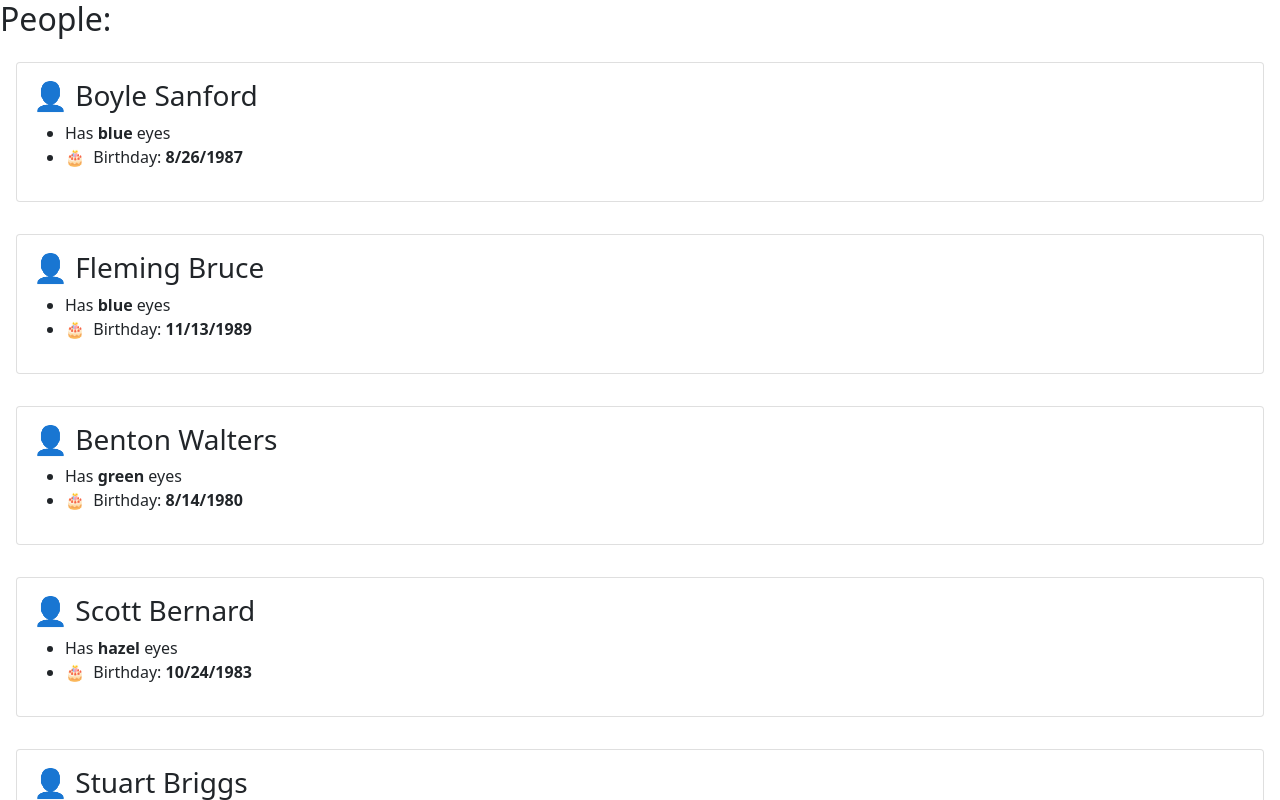
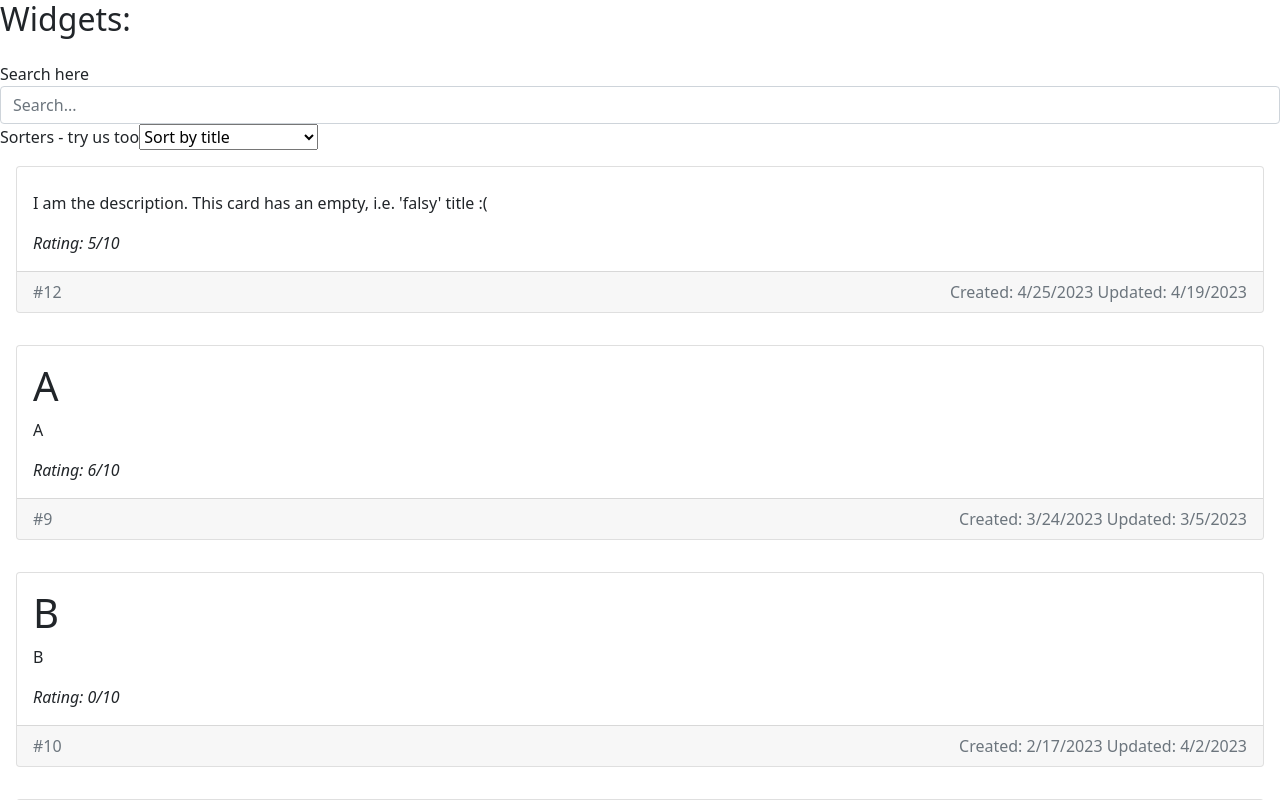
Before and after one commit to bdushimi/typescript-projects, a React (Create React App) app in the folder generic-search-sort-filter/: page / in a window 1280 px wide. Shown: the top 800 px of the page. Built offline with nearby package versions, Linux system fonts and the light colour scheme.

Commit message:
Uses renderers on the UI

```diff
--- a/generic-search-sort-filter/src/App.tsx
+++ b/generic-search-sort-filter/src/App.tsx
@@ -12,75 +12,58 @@
 import {PersonRenderer} from './components/renderers/PersonRenderer';
 
 function App() {
-  const [query, setQuery] = useState('');
   const [widgetSortProperty, setWidgetSortProperty] = useState<
     ISortProperty<IWidget>
   >({property: 'title'});
+
+  const [widgetSearchQuery, setWidgetSearchQuery] = useState('');
+
   const [personSortProperty, setPersonSortProperty] = useState<
     ISortProperty<IPerson>
   >({property: 'firstName'});
+
+  const [personSearchQuery, setPersonSearchQuery] = useState('');
+
   return (
     <>
-      {/* <SearchInput setSearchQuery={setQuery} />
-      <h2>Widgets: </h2>
-      {widgets
-        .filter(widget =>
-          genericSearch(widget, ['title', 'description'], query, false)
-        )
-        .map(widget => (
-          <h3 key={widget.id}>{widget.title}</h3>
-        ))}
-      <h2>People: </h2>
-      {people
-        .filter(person =>
-          genericSearch(
-            person,
-            ['firstName', 'lastName', 'eyeColor'],
-            query,
-            false
-          )
-        )
-        .map((person, index) => (
-          <h3 key={index}>
-            {person.firstName} {person.lastName}
-          </h3>
-        ))} */}
-
-      {/* <br></br>
-      <h1>Sorting</h1>
       <h2>Widgets:</h2>
+      <SearchInput setSearchQuery={setWidgetSearchQuery} />
       <Sorters
         setSortProperty={property => setWidgetSortProperty({property})}
         object={widgets[0]}
       />
       {widgets
+        .filter(widget =>
+          genericSearch(
+            widget,
+            ['title', 'description'],
+            widgetSearchQuery,
+            false
+          )
+        )
         .sort((a, b) => genericSort(a, b, widgetSortProperty.property))
         .map(widget => {
-          return <h3>{widget.title}</h3>;
+          return <WidgetRenderer key={widget.id} {...widget} />;
         })}
       <h2>People:</h2>
+      <SearchInput setSearchQuery={setPersonSearchQuery} />
       <Sorters
         setSortProperty={property => setPersonSortProperty({property})}
         object={people[0]}
       />
       {people
+        .filter(widget =>
+          genericSearch(
+            widget,
+            ['firstName', 'lastName', 'eyeColor'],
+            personSearchQuery,
+            false
+          )
+        )
         .sort((a, b) => genericSort(a, b, personSortProperty.property))
-        .map(person => {
-          return <h3>{person.firstName}</h3>;
-        })} */}
-      {/* <h2>Widgets:</h2>
-      {widgets.map(widget => {
-        return <WidgetRenderer key={widget.id} {...widget} />;
-      })} */}
-      <h2>People:</h2>
-      {people.map(person => {
-        return (
-          <PersonRenderer
-            key={`${person.firstName}-${person.lastName}-${person.birthday}`}
-            {...person}
-          />
-        );
-      })}
+        .map((person, index) => {
+          return <PersonRenderer key={index} {...person} />;
+        })}
     </>
   );
 }
```
